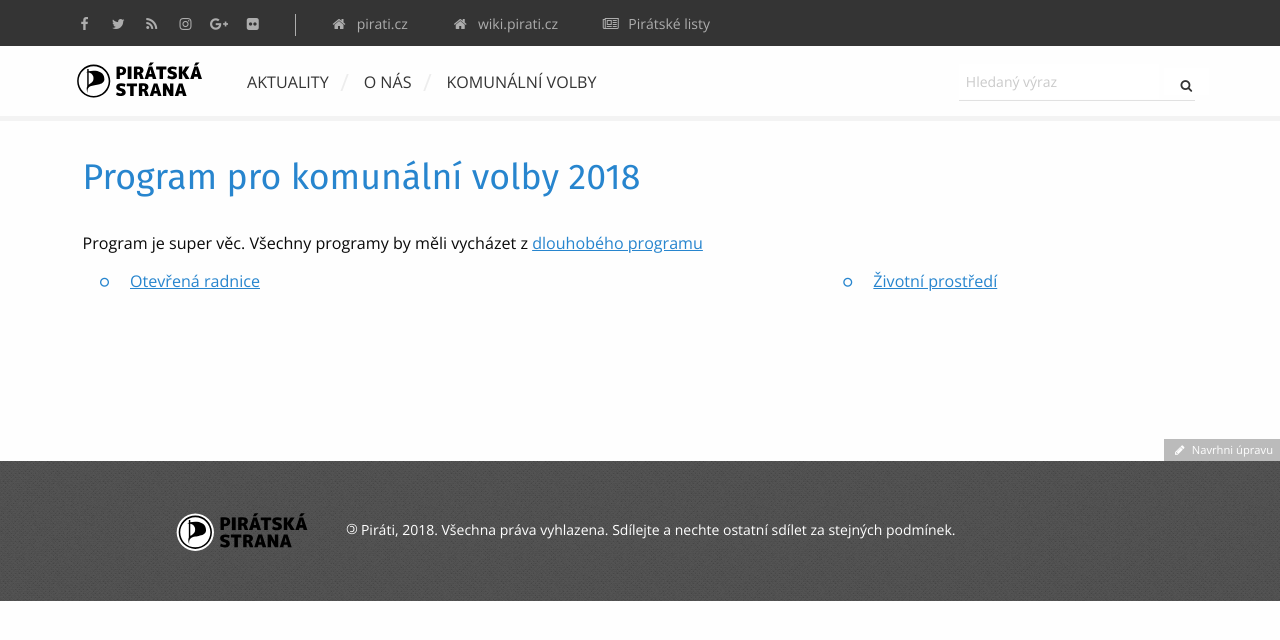
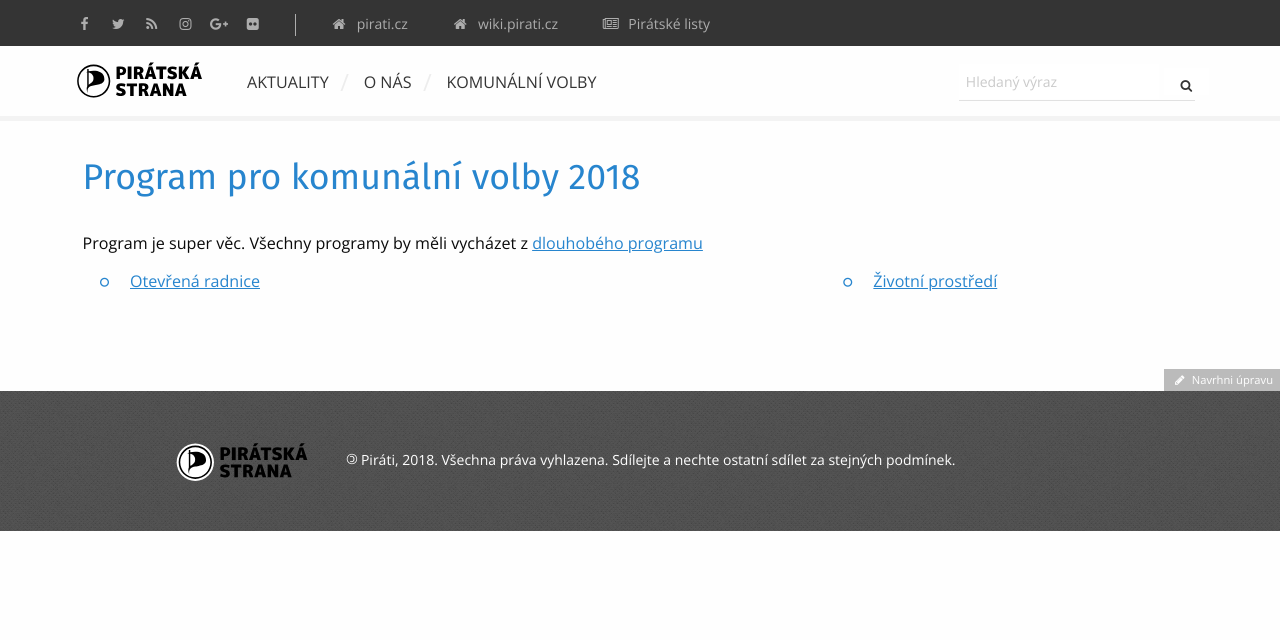
Before and after one commit to texnokrates/jekyll-theme-piraatit, a Jekyll site: the page built from program/index.html, in a window 1280 px wide. Shown: the top 640 px of the page. Built offline with Jekyll 4.4.1, drawn with Linux system fonts in a browser that asks for light colours; nearby versions of some CDN libraries; comment, search, counter and statistics services are not loaded.

Commit message:
prázdný rbar nebere šířku

```diff
--- a/_layouts/page.html
+++ b/_layouts/page.html
@@ -7,7 +7,12 @@ layout: default
 {% endunless%}
 
 <div class="row">
-  <div class="medium-12 {% if page.rbar == empty %}large-12{% else%}large-8{%endif%} columns">
+  <div class="medium-12
+      {% if page.rbar == empty or page.rbar == blank or page.rbar == nil %}
+        large-12
+      {% else%}
+        large-8
+      {%endif%} columns">
     <div class="o-section o-section--spaceBot">
       <div class="o-section-inner">
         <main class="o-section-block">
@@ -26,7 +31,7 @@ layout: default
       </div>
     </div>
   </div>
-  {% unless page.rbar == blank %}
+  {% unless page.rbar == empty or page.rbar == blank or page.rbar == nil %}
   <div class="medium-12 large-4 columns">
     {% include right-bar/rbar.html %}
   </div>
```
